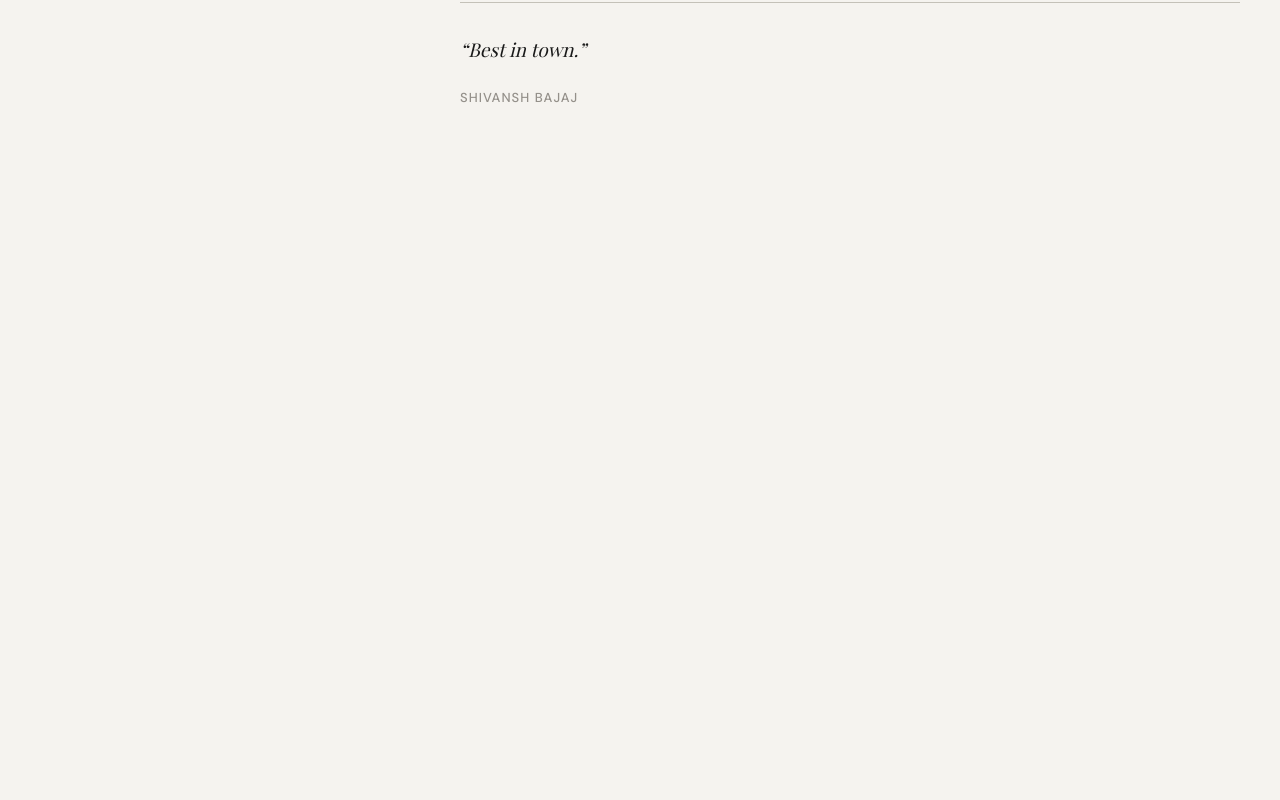
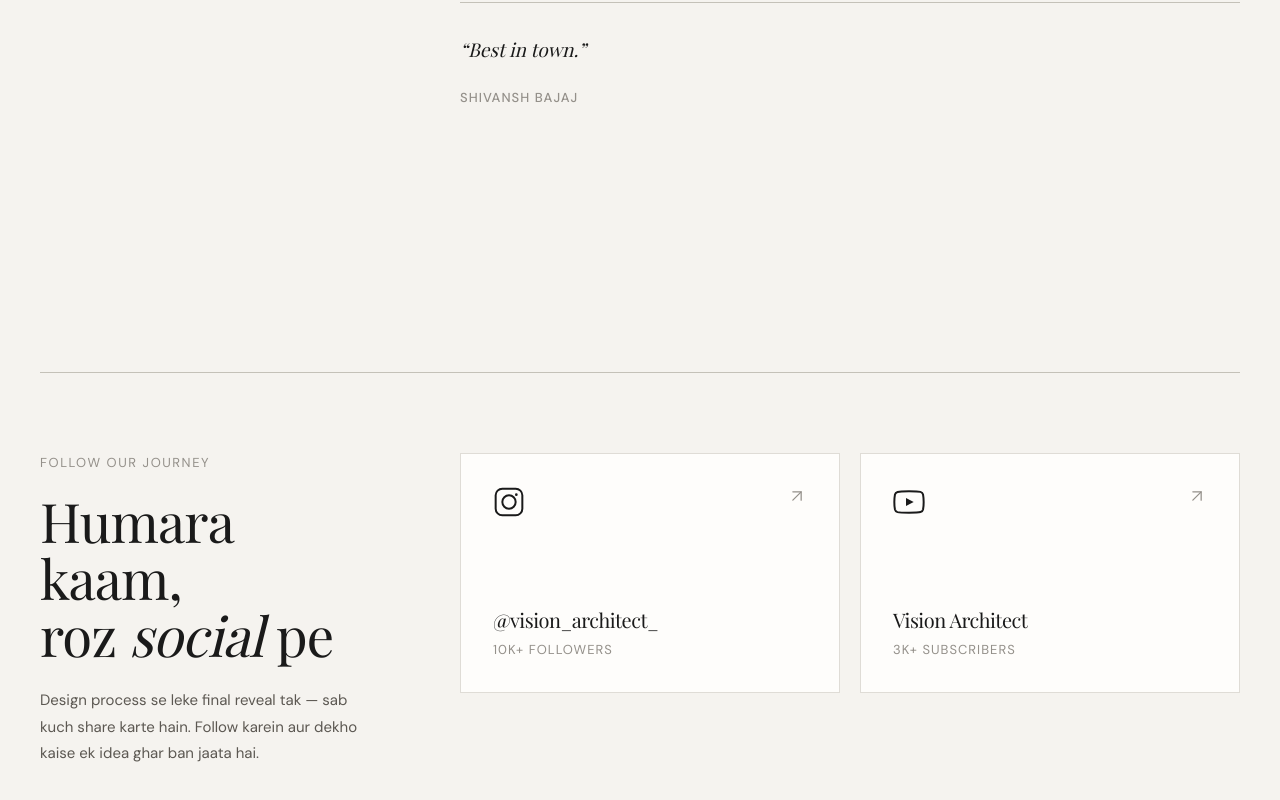
Before and after one commit to divyamdotfoo/studio-cms-platform, a Next.js app: page / in a window 1280 px wide. Shown: the part 3325-4125 px from the top of the page. Before the commit the page ends 3585 px from the top, so only its background shows below. Built offline with nearby package versions, Linux system fonts and the light colour scheme.

Commit message:
add socials

```diff
--- a/app/page.tsx
+++ b/app/page.tsx
@@ -1,6 +1,7 @@
 import { Hero } from "@/components/sections/Hero";
 import { Services } from "@/components/sections/Services";
 import { Reviews } from "@/components/sections/Reviews";
+import { Social } from "@/components/sections/Social";
 
 export default function Page() {
   return (
@@ -8,6 +9,7 @@ export default function Page() {
       <Hero />
       <Services />
       <Reviews />
+      <Social />
     </main>
   );
 }
--- a/cms/content.json
+++ b/cms/content.json
@@ -134,5 +134,30 @@
         "content": "Best in town."
       }
     ]
+  },
+
+  "social": {
+    "label": "Follow our journey",
+    "heading": {
+      "line1": "Humara kaam,",
+      "line2": "roz {italic} pe",
+      "italicWord": "social"
+    },
+    "description": "Design process se leke final reveal tak — sab kuch share karte hain. Follow karein aur dekho kaise ek idea ghar ban jaata hai.",
+    "channels": [
+      {
+        "platform": "instagram",
+        "handle": "@vision_architect_",
+        "url": "https://www.instagram.com/vision_architect_/",
+        "followers": "10k+ followers",
+        "featuredPostUrl": "https://www.instagram.com/p/DSC-BiWiaWP/"
+      },
+      {
+        "platform": "youtube",
+        "handle": "Vision Architect",
+        "url": "https://www.youtube.com/@visionarchitect3537",
+        "followers": "3k+ subscribers"
+      }
+    ]
   }
 }
--- a/cms/types.ts
+++ b/cms/types.ts
@@ -82,10 +82,30 @@ export interface ReviewsContent {
   items: ReviewItem[];
 }
 
+export interface SocialChannel {
+  platform: string;
+  handle: string;
+  url: string;
+  followers: string;
+  featuredPostUrl?: string;
+}
+
+export interface SocialContent {
+  label: string;
+  heading: {
+    line1: string;
+    line2: string;
+    italicWord: string;
+  };
+  description: string;
+  channels: SocialChannel[];
+}
+
 export interface SiteContent {
   nav: NavContent;
   hero: HeroContent;
   projectGallery: ProjectGalleryContent;
   services: ServicesContent;
   reviews: ReviewsContent;
+  social: SocialContent;
 }
--- /dev/null
+++ b/components/sections/Social.tsx
@@ -0,0 +1,231 @@
+"use client";
+
+import { useRef } from "react";
+import { motion, useInView } from "motion/react";
+import { useContent } from "@/lib/content-ctx";
+import { spring, springGentle, STAGGER } from "@/lib/motion";
+import type { SocialChannel } from "@/cms/types";
+
+/* ────────────────────────────────────────────────────
+ * Platform icons (inline SVGs)
+ * ──────────────────────────────────────────────────── */
+
+function InstagramIcon({ className }: { className?: string }) {
+  return (
+    <svg
+      viewBox="0 0 24 24"
+      fill="none"
+      stroke="currentColor"
+      strokeWidth="1.5"
+      strokeLinecap="round"
+      strokeLinejoin="round"
+      className={className}
+    >
+      <rect x="2" y="2" width="20" height="20" rx="5" />
+      <circle cx="12" cy="12" r="5" />
+      <circle cx="17.5" cy="6.5" r="1" fill="currentColor" stroke="none" />
+    </svg>
+  );
+}
+
+function YouTubeIcon({ className }: { className?: string }) {
+  return (
+    <svg
+      viewBox="0 0 24 24"
+      fill="none"
+      stroke="currentColor"
+      strokeWidth="1.5"
+      strokeLinecap="round"
+      strokeLinejoin="round"
+      className={className}
+    >
+      <path d="M22.54 6.42a2.78 2.78 0 00-1.94-2C18.88 4 12 4 12 4s-6.88 0-8.6.46a2.78 2.78 0 00-1.94 2A29 29 0 001 12a29 29 0 00.46 5.58 2.78 2.78 0 001.94 2C5.12 20 12 20 12 20s6.88 0 8.6-.46a2.78 2.78 0 001.94-2A29 29 0 0023 12a29 29 0 00-.46-5.58z" />
+      <polygon
+        points="9.75 15.02 15.5 12 9.75 8.98 9.75 15.02"
+        fill="currentColor"
+        stroke="none"
+      />
+    </svg>
+  );
+}
+
+function ArrowIcon({ className }: { className?: string }) {
+  return (
+    <svg
+      viewBox="0 0 24 24"
+      fill="none"
+      stroke="currentColor"
+      strokeWidth="1.5"
+      strokeLinecap="round"
+      strokeLinejoin="round"
+      className={className}
+    >
+      <line x1="7" y1="17" x2="17" y2="7" />
+      <polyline points="7 7 17 7 17 17" />
+    </svg>
+  );
+}
+
+const ICON_MAP: Record<string, React.FC<{ className?: string }>> = {
+  instagram: InstagramIcon,
+  youtube: YouTubeIcon,
+};
+
+/* ────────────────────────────────────────────────────
+ * ChannelCard — single social platform card
+ * ──────────────────────────────────────────────────── */
+
+function ChannelCard({
+  channel,
+  index,
+  isInView,
+}: {
+  channel: SocialChannel;
+  index: number;
+  isInView: boolean;
+}) {
+  const Icon = ICON_MAP[channel.platform];
+  const delay = index * STAGGER * 3;
+
+  return (
+    <motion.a
+      href={channel.url}
+      target="_blank"
+      rel="noopener noreferrer"
+      className="group relative flex flex-col justify-between p-6 lg:p-8 bg-ivory border border-mist min-h-[200px] lg:min-h-[240px] transition-colors duration-300 hover:border-sand"
+      initial={{ opacity: 0, y: 24 }}
+      animate={isInView ? { opacity: 1, y: 0 } : {}}
+      transition={{ ...springGentle, delay }}
+    >
+      {/* Top row — icon + arrow */}
+      <div className="flex items-start justify-between">
+        {Icon && (
+          <motion.div
+            initial={{ opacity: 0, scale: 0.9 }}
+            animate={isInView ? { opacity: 1, scale: 1 } : {}}
+            transition={{ ...spring, delay: delay + 0.1 }}
+          >
+            <Icon className="w-7 h-7 lg:w-8 lg:h-8 text-ink" />
+          </motion.div>
+        )}
+        <ArrowIcon className="w-4 h-4 lg:w-5 lg:h-5 text-drift transition-colors duration-200 group-hover:text-ink" />
+      </div>
+
+      {/* Bottom — handle, followers */}
+      <div>
+        <motion.span
+          className="block font-serif text-lg lg:text-xl text-ink tracking-tight"
+          initial={{ opacity: 0, y: 8 }}
+          animate={isInView ? { opacity: 1, y: 0 } : {}}
+          transition={{ ...springGentle, delay: delay + 0.15 }}
+        >
+          {channel.handle}
+        </motion.span>
+        <motion.span
+          className="block mt-1.5 text-[13px] uppercase tracking-[0.08em] text-drift"
+          initial={{ opacity: 0 }}
+          animate={isInView ? { opacity: 1 } : {}}
+          transition={{ ...spring, delay: delay + 0.2 }}
+        >
+          {channel.followers}
+        </motion.span>
+      </div>
+    </motion.a>
+  );
+}
+
+/* ────────────────────────────────────────────────────
+ * Heading renderer
+ * ──────────────────────────────────────────────────── */
+
+function RichHeadingLine({
+  template,
+  italicWord,
+}: {
+  template: string;
+  italicWord: string;
+}) {
+  const parts = template.split("{italic}");
+  return (
+    <>
+      {parts[0]}
+      <span className="italic">{italicWord}</span>
+      {parts[1]}
+    </>
+  );
+}
+
+/* ────────────────────────────────────────────────────
+ * Social section
+ *
+ * Same sticky-heading-left / content-right layout
+ * as Reviews, keeping visual continuity.
+ *
+ * Desktop: heading left (sticky) | channel cards right
+ * Mobile:  heading top, cards below
+ * ──────────────────────────────────────────────────── */
+
+export function Social() {
+  const { social } = useContent();
+  const sectionRef = useRef<HTMLDivElement>(null);
+  const isInView = useInView(sectionRef, { once: true, margin: "-80px" });
+
+  return (
+    <section ref={sectionRef} className="py-16 lg:py-28" aria-label="Social">
+      <div className="mx-auto max-w-[1400px] px-5 lg:px-10">
+        {/* ── Top divider ── */}
+        <motion.div
+          className="h-px bg-sand origin-left mb-16 lg:mb-20"
+          initial={{ scaleX: 0 }}
+          animate={isInView ? { scaleX: 1 } : { scaleX: 0 }}
+          transition={spring}
+        />
+
+        <div className="lg:grid lg:grid-cols-[340px_1fr] lg:gap-20">
+          {/* ── Left — sticky heading ── */}
+          <div className="lg:relative">
+            <motion.div
+              className="lg:sticky lg:top-24"
+              initial={{ opacity: 0, y: 20 }}
+              animate={isInView ? { opacity: 1, y: 0 } : {}}
+              transition={springGentle}
+            >
+              <span className="text-[13px] uppercase tracking-[0.12em] text-drift block mb-4 lg:mb-5">
+                {social.label}
+              </span>
+              <h2 className="font-serif text-[clamp(1.8rem,6vw,3.4rem)] leading-[1.05] tracking-[-0.015em] text-ink">
+                {social.heading.line1}
+                <br />
+                <RichHeadingLine
+                  template={social.heading.line2}
+                  italicWord={social.heading.italicWord}
+                />
+              </h2>
+
+              <motion.p
+                className="mt-5 lg:mt-6 text-[15px] leading-[1.75] text-stone max-w-[320px]"
+                initial={{ opacity: 0, y: 8 }}
+                animate={isInView ? { opacity: 1, y: 0 } : {}}
+                transition={{ ...springGentle, delay: 0.15 }}
+              >
+                {social.description}
+              </motion.p>
+            </motion.div>
+          </div>
+
+          {/* ── Right — channel cards ── */}
+          <div className="mt-10 lg:mt-0 grid grid-cols-1 sm:grid-cols-2 gap-4 lg:gap-5 self-start">
+            {social.channels.map((channel, i) => (
+              <ChannelCard
+                key={channel.platform}
+                channel={channel}
+                index={i}
+                isInView={isInView}
+              />
+            ))}
+          </div>
+        </div>
+      </div>
+    </section>
+  );
+}
```
